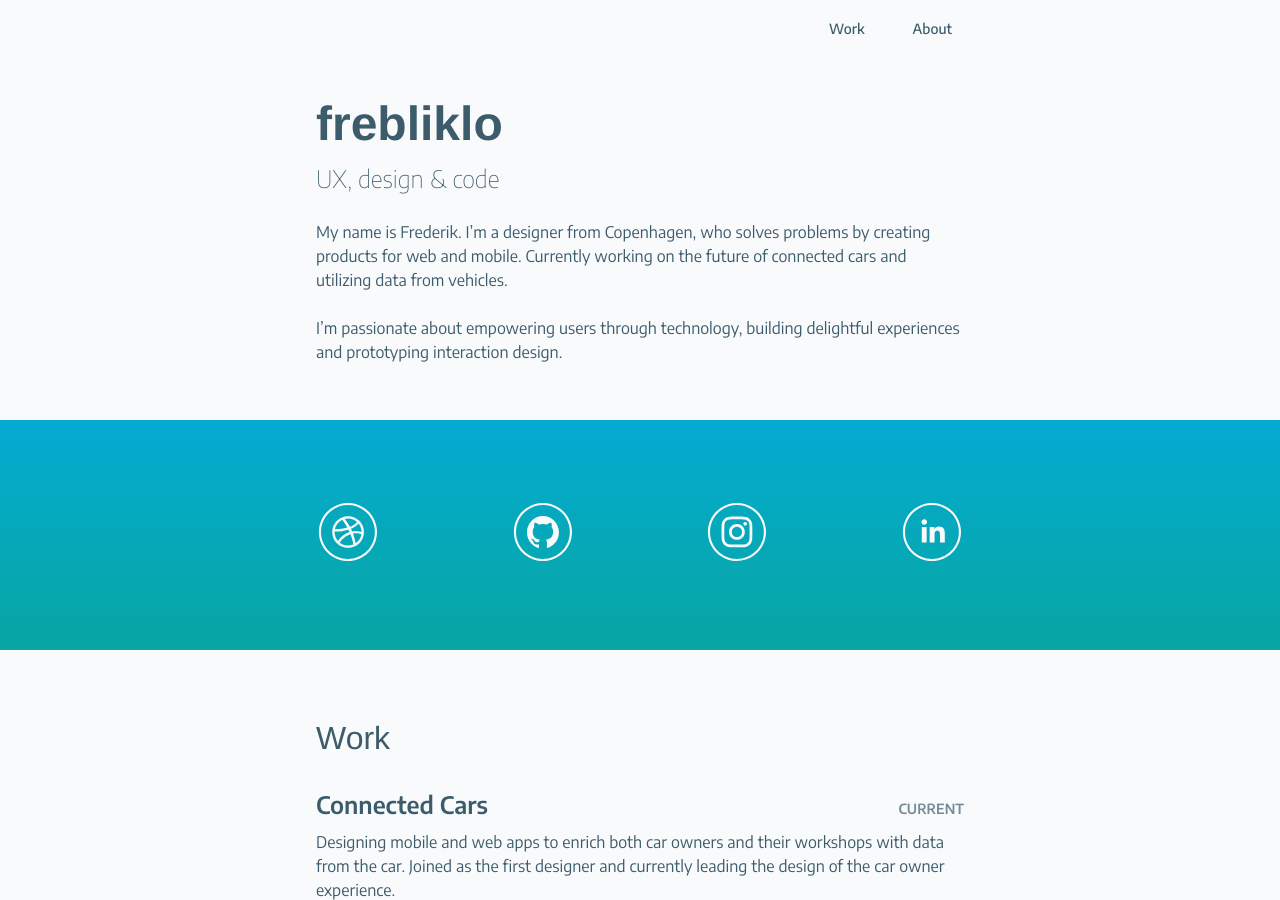
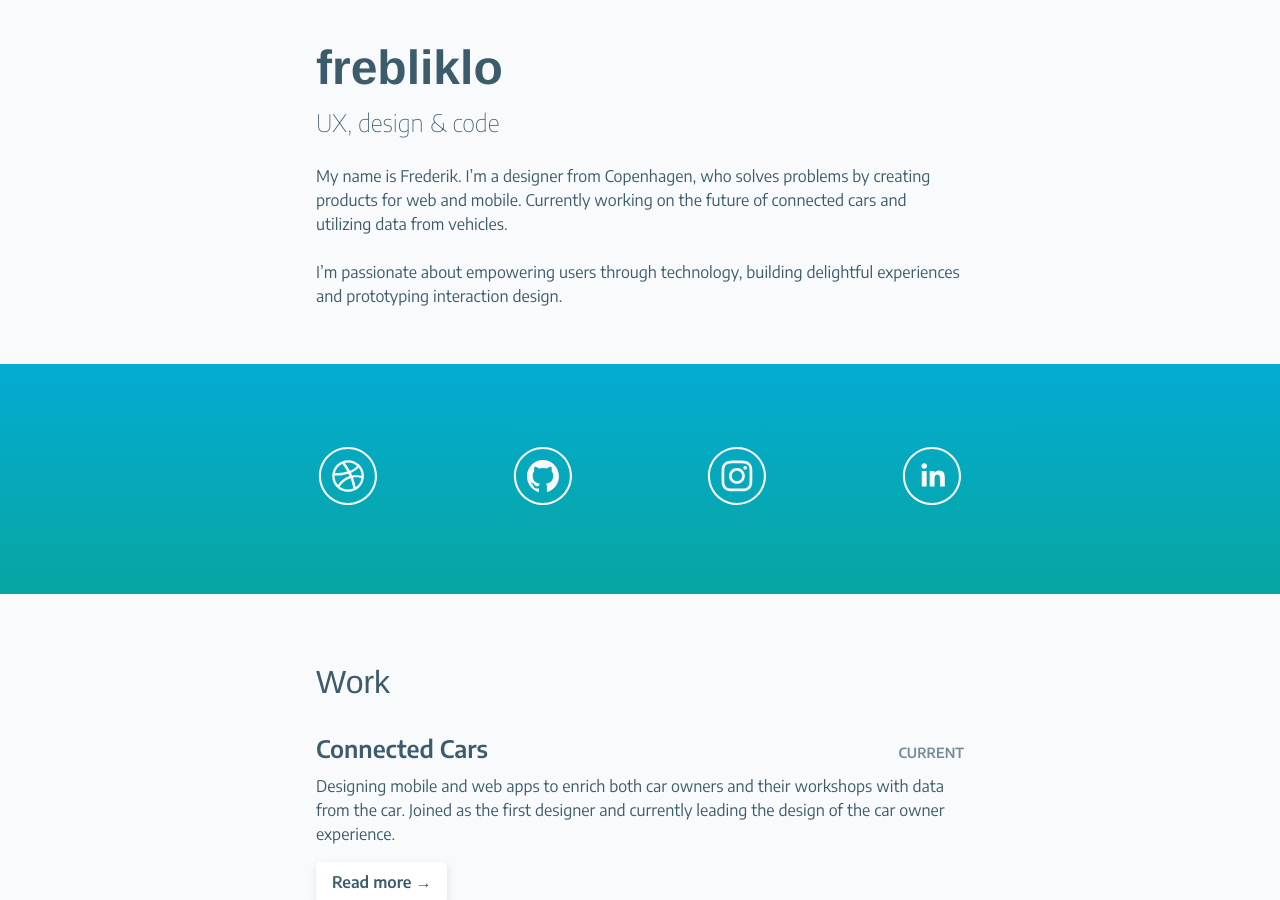
Before and after one commit to frebliklo/frebliklo.github.io, a Jekyll site: the page built from index.html, in a window 1280 px wide and 900 px high. Built offline with Jekyll 4.4.1, drawn with Linux system fonts in a browser that asks for light colours; some web fonts are replaced.

Commit message:
remove-nav-from-index

```diff
--- a/_layouts/simple.html
+++ b/_layouts/simple.html
@@ -38,9 +38,11 @@
 
   <body>
 
-    <div role="main">
+    <main role="main">
       {{ content }}
-    </div>
+    </main>
+
+    {% if page.page_class contains "index" %}{% include footer.html %}{% endif %}
 
   </body>
 
--- a/index.html
+++ b/index.html
@@ -1,5 +1,5 @@
 ---
-layout: default
+layout: simple
 title: Frederik Klovborg - UX, design and code
 page_class: index
 ---
```
